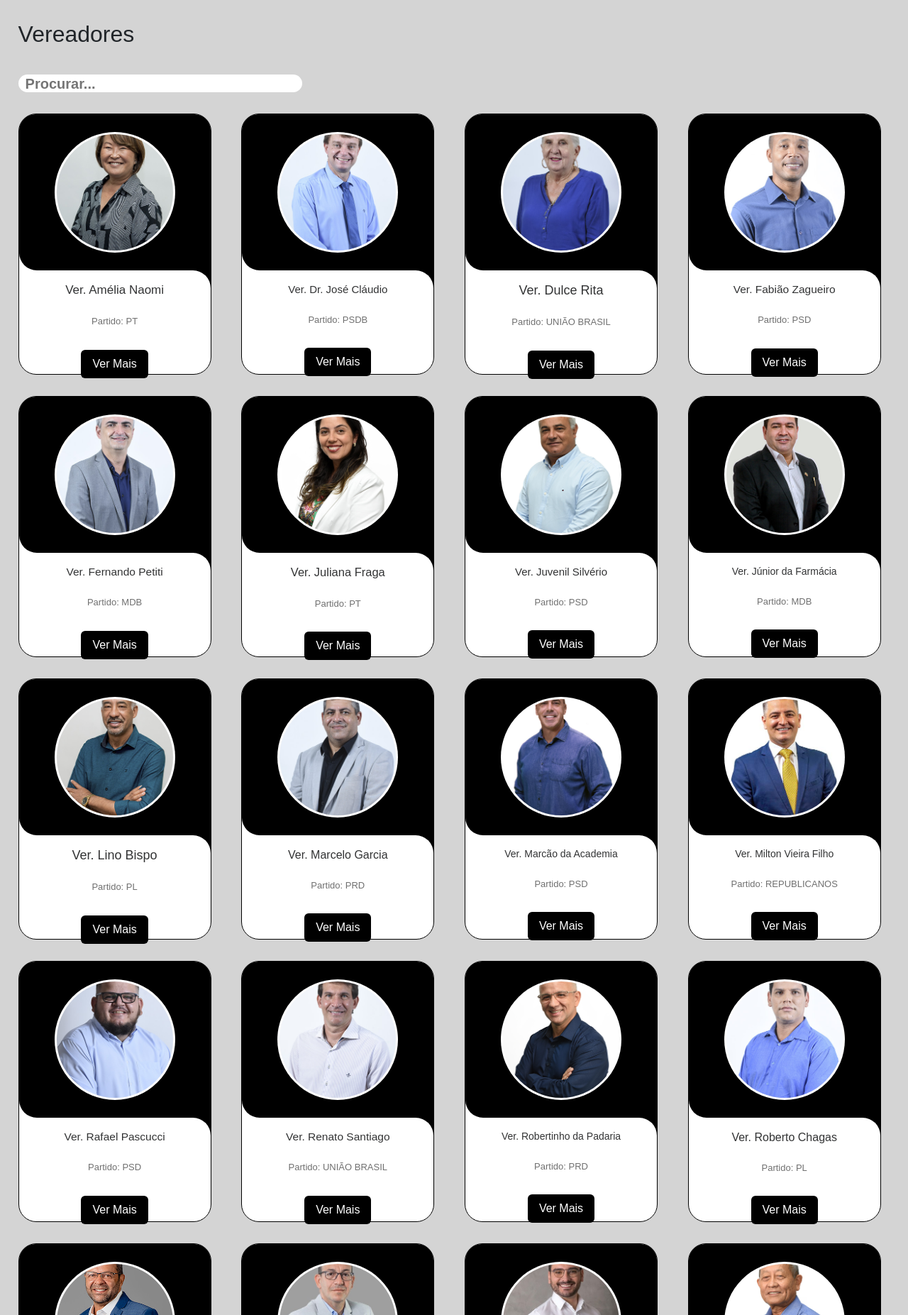
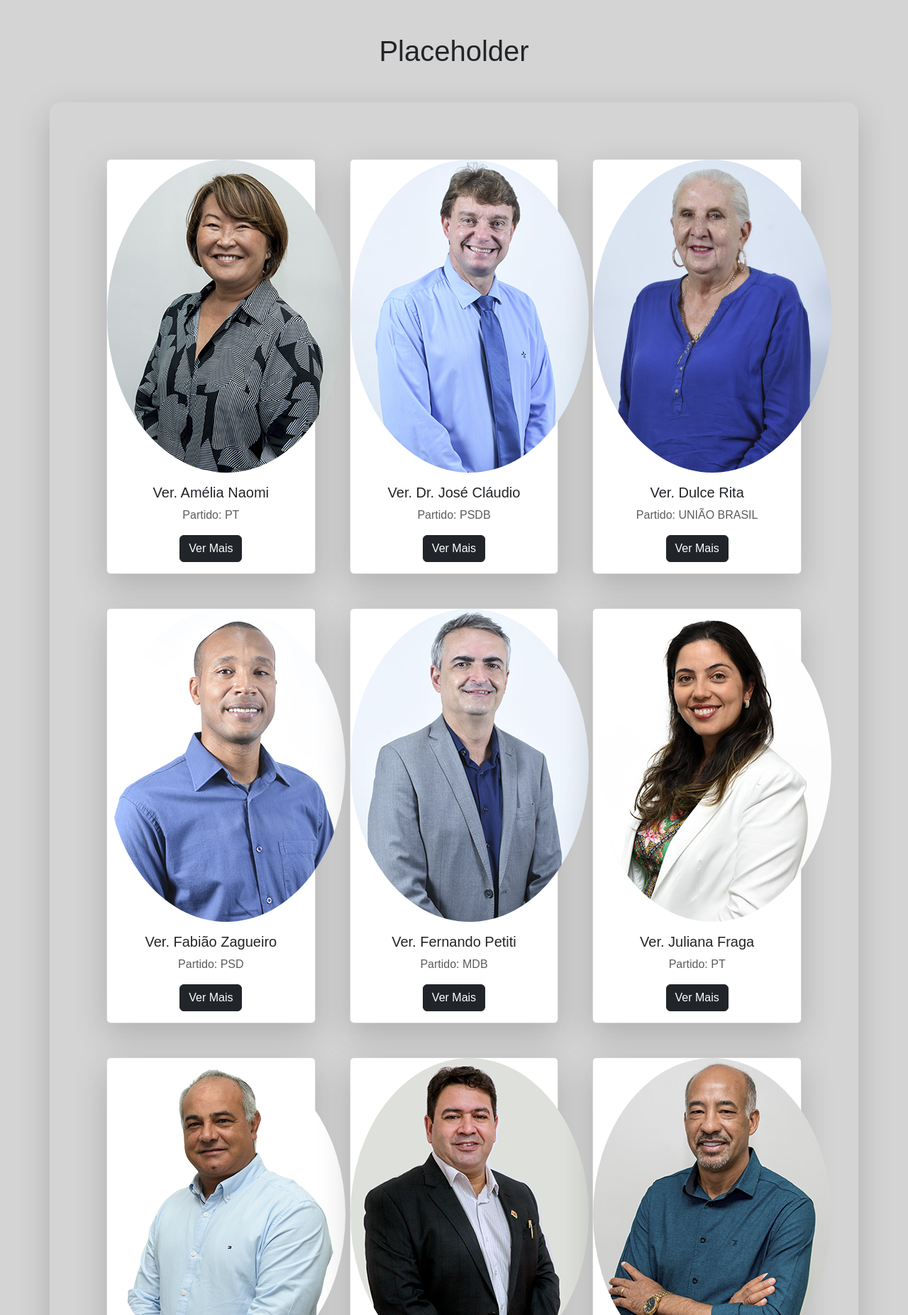
Before and after one commit to AgileKrakens/DemoQuerycy, a Flask app: page /pagina-politicos in a window 1280 px wide. Shown: the part 67-1920 px from the top of the page at 71% size. Run offline with Flask 3, Linux system fonts and the light colour scheme.

Commit message:
Politicos cards refactoring to bootstrap

```diff
--- a/src/static/css/politicos.css
+++ b/src/static/css/politicos.css
@@ -1,236 +1,4 @@
-body {
-  min-height: 100vh;
-  min-width: 100vw;
-  background-color: #d4d4d4;
-  overflow-x: hidden;
+.cards-section{
+    border-radius:1rem;
+    padding: 5rem;
 }
-
-.flex-container {
-  display: flex;
-  max-width: 100%;
-  padding: 0 2% 5% 2%;
-  flex-direction: column;
-  justify-content: center;
-  align-items: center;
-}
-
-.politicos {
-  min-width: 100%;
-  align-self: center;
-  display: flex;
-  justify-content: center;
-  align-items: center;
-}
-
-.resultados {
-  display: grid;
-  grid-template-columns: repeat(auto-fit, minmax(240px, 1fr));
-  gap: 30px;
-  width: 100%;
-}
-
-/* Adiciona o estilo para quando os cards forem filtrados */
-.filtered {
-  display: flex;
-  justify-content: flex-start; /* Alinha os cards à esquerda */
-  flex-wrap: wrap; /* Permite que os cards quebrem linha */
-  gap: 10px; /* Reduz o espaçamento entre os cards */
-  padding-left: 0; /* Remove padding desnecessário */
-  padding-right: 0;
-}
-
-.filtered .card { /* Define a margem entre os cards */
-  flex-basis: calc(25% - 10px); /* Define a largura dos cards como 25% da linha */
-  max-width: 250px; /* Define a largura máxima para os cards */
-}
-
-@media screen and (max-width: 1100px) {
-  .filtered .card {
-    flex-basis: calc(33.33% - 10px); /* Ajuste para telas menores */
-  }
-}
-
-@media screen and (max-width: 768px) {
-  .filtered .card {
-    flex-basis: calc(50% - 10px); /* Ajuste para telas pequenas */
-  }
-}
-
-/* ===============FILTROS=============== */
-.sidebar {
-  display: flex;
-  height: 20vh;
-  min-width: 100%;
-  text-align: justify;
-  align-items: center;
-}
-
-.filtros {
-  display: flex;
-  flex-direction: column;
-  align-items: start;
-  width: 100%;
-  gap: 30px;
-}
-
-.filter-box {
-  font-size: 20px;
-  font-weight: 600;
-  width: 400px;
-  padding: 5px 40px 5px 10px;
-  border: none;
-  box-sizing: border-box;
-  height: 25px;
-  border-radius: 50px;
-}
-
-.no-results {
-  display: none;
-}
-
-/* ===============FILTROS-FIM=============== */
-
-/* ===============CARD=============== */
-.card {
-  background-color: #FFF;
-  border-radius: 25px;
-  width: 17rem;
-  height: 23rem;
-  border: solid 1px #000;
-  box-shadow: #000;
-}
-
-.overlay {
-  position: absolute;
-  height: 100%;
-  width: 100%;
-  background-color: #000;
-  border-radius: 23px 23px 0px 25px;
-  left: 0;
-  top: 0;
-}
-
-.overlay::before,
-.overlay::after {
-  content: '';
-  position: absolute;
-  right: 0;
-  bottom: -40px;
-  height: 40px;
-  width: 40px;
-}
-
-.overlay::before {
-  width: 39px;
-  height: 41px;
-  background-color: #000;
-}
-
-.overlay::after {
-  border-radius: 0 25px 0 0;
-  background-color: #FFF;
-}
-
-.card-image {
-  background-color: #FFF;
-  position: relative;
-  height: 170px;
-  width: 170px;
-  padding: 3px;
-  border-radius: 50%;
-}
-
-.card-image .card-img {
-  height: 100%;
-  width: 100%;
-  object-fit: cover;
-  border-radius: 50%;
-}
-
-.image-content,
-.card-content {
-  display: flex;
-  flex-direction: column;
-  align-items: center;
-  padding: 12px 15px;
-}
-
-.image-content {
-  padding: 25px 0;
-  row-gap: 5px;
-  position: relative;
-}
-
-.name {
-  font-size: 18px;
-  font-weight: 500;
-  color: #323334;
-  padding: 6px;
-  text-align: center;
-  text-wrap: wrap;
-}
-
-.descricao {
-  font-size: 13px;
-  color: #707070;
-  text-align: center;
-  padding-top: 10px;
-}
-
-.button {
-  border: none;
-  font-size: 16px;
-  color: white;
-  padding: 8px 16px;
-  background-color: #000;
-  margin: 14px;
-  border-radius: 6px;
-  cursor: pointer;
-  transition: all 0.3 ease;
-}
-
-.button:hover {
-  background: #575757;
-}
-/* ===============CARD-FIM=============== */
-
-/* Media Queries para ajustes responsivos */
-@media screen and (max-width: 1100px) {
-  .resultados {
-    padding-left: 5%;
-    width: 100%;
-  }
-
-  .filtros {
-    padding-left: 2.5%;
-  }
-}
-
-@media screen and (max-width: 768px) {
-  .sidebar,
-  .filtros,
-  .resultados {
-    padding: 0;
-  }
-
-  .filter-box {
-    width: 70vw;
-  }
-
-  .sidebar {
-    justify-content: center;
-  }
-
-  .filtros {
-    justify-content: center;
-    align-items: center;
-    width: 70vw;
-  }
-
-  .resultados {
-    display: flex;
-    justify-content: center;
-    align-items: center;
-    flex-wrap: wrap;
-  }
-}
--- a/src/templates/politicos.html
+++ b/src/templates/politicos.html
@@ -5,46 +5,40 @@ Políticos
 {% endblock %}
 
 {% block additional_styles %}
-    <link rel="stylesheet" href="../static/css/politicos.css">
-    <script type="module" src="../static/javascript/politicos.js" defer></script>
-    <script src="../static/javascript/search.js"></script>
+    <link rel="stylesheet" href="{{ url_for('static', filename='css/politicos.css')}}">
+    <link rel="stylesheet" href="{{ url_for('static', filename='css/cards.css')}}">
 {% endblock %}
 
 {% block content %}
-    <section class="flex-container">
-        <!-- Sidebar com filtros -->
-        <aside class="sidebar">
-            <div class="filtros">
-                <h2>Vereadores</h2>
-                <input type="text" class="filter-box" placeholder="Procurar...">
-            </div>
-        </aside>
 
-        <!-- Cards dos políticos -->
-            <div class="resultados">
-                {% for politico in politicos %}
-                    <div class="card">
-                        <!-- Conteúdo da imagem do card -->
-                        <div class="image-content">
-                            <span class="overlay"></span>
-                            <div class="card-image">
-                                <img src="{{ politico.img }}" alt="imagem-card-político" class="card-img">
-                            </div>
-                        </div>
+<!--Barra de pesquisa-->
+<div class="text-center my-5">
+<h1>Placeholder</h1>
+</div>
 
-                        <!-- Conteúdo textual do card -->
-                        <div class="card-content">
-                            <h2 class="name">{{ politico.nome }}</h2>
-                            <p class="descricao">Partido: {{ politico.partido.split('(')[-1].replace(')', '') }} </p>
-                            <a href="/perfil/{{ politico.nome.replace(' ', '_').lower() }}">
-                                <button class="button">Ver Mais</button>
-                            </a>
-                        </div>
+<!-- Cards -->
+<div class="container my-4 cards-section shadow-lg layered-section">
+    <div class="row row-cols-1 row-cols-sm-2 row-cols-lg-3 g-5">
+        {% for politico in politicos %}
+        <div class="col">
+            <div class="card custom-card text-center shadow-lg">
+                <!-- Imagem e Overlay -->
+                <div class="position-relative custom-card-header">
+                    <div class="custom-card-overlay"></div>
+                    <div class="custom-card-img-wrapper">
+                        <img src="{{ politico.img }}" alt="Foto Vereador" class="rounded-circle custom-card-img">
                     </div>
-                {% endfor %}
-                <div class="no-results">
-                    <p>Nenhum vereador encontrado.</p>
+                </div>
+                <!-- Conteúdo do Card -->
+                <div class="card-body">
+                    <h5 class="card-title">{{ politico.nome }}</h5>
+                    <p class="card-text text-muted">Partido: {{ politico.partido.split('(')[-1].replace(')', '') }}</p>
+                    <a href="/perfil/{{ politico.nome.replace(' ', '_').lower() }}" class="btn btn-dark">Ver Mais</a>
                 </div>
             </div>
-    </section>
+        </div>
+        {% endfor %}
+    </div>
+</div>
+
 {% endblock %}
```
